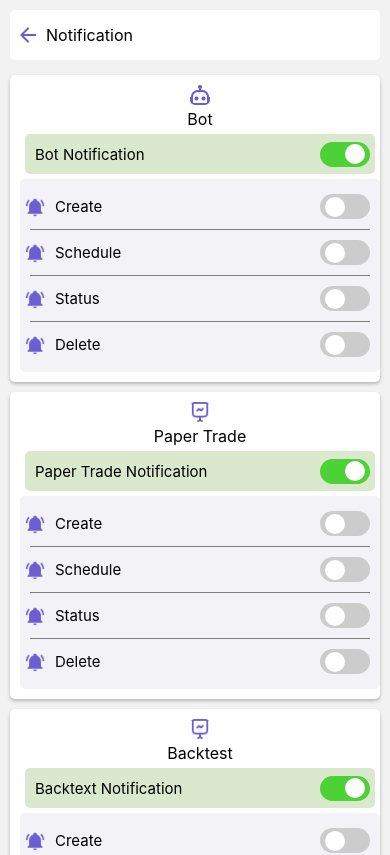
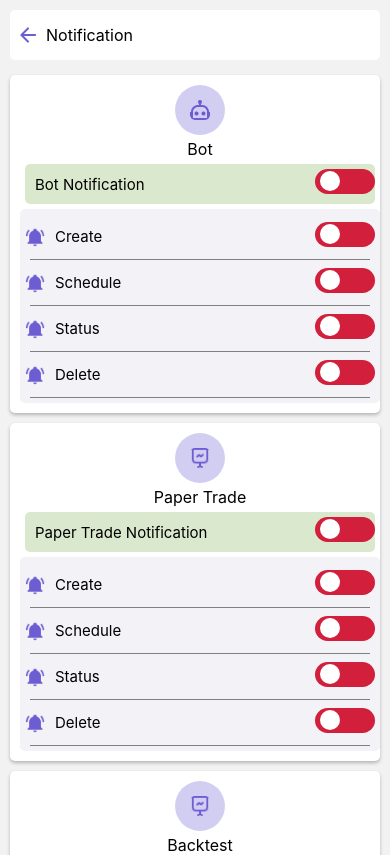
Before and after one commit to Jagadeshreddym/Y2tek, a React Native app: screen /notification in a window 390 px wide. Shown: the top 855 px of the page. Built offline with nearby package versions, Linux system fonts and the light colour scheme.

Commit message:
menu items

```diff
--- a/src/components/menu/Portfolio.tsx
+++ b/src/components/menu/Portfolio.tsx
@@ -53,8 +53,8 @@ const Portfolio = () => {
           <TouchableOpacity
             key={index}
             style={[
-              styles.tab,
-              selectedTab === index && styles.selectedTab, // Highlight selected tab
+              styles.tab1,
+              selectedTab === index && styles.selectedTab1, // Highlight selected tab
             ]}
             onPress={() => handleTabPress(index)} // Change selected tab
           >
@@ -86,16 +86,16 @@ const Portfolio = () => {
       <ScrollView style={{marginTop:30}}>
       <View style={{marginLeft:20, marginRight:20}}>
         {/* Table Header */}
-        <CardWithText title="BTCUSDT" image1={require('../../assets/images/robo_bolt.png')} image2={require('../../assets/images/navigation_arrow.png')} backgroundColor="white" content={content} navigate={navigateMenu} />
+        <CardWithText title="BTCUSDT" image1={require('../../assets/images/robo_bolt.png')} image2={require('../../assets/images/navigation_arrow.png')} backgroundColor="#f5dfc9" content={content} navigate={navigateMenu} />
 
 
-        <CardWithText title="BTCUSDT" image1={require('../../assets/images/robo_bolt.png')} image2={require('../../assets/images/navigation_arrow.png')} backgroundColor="white"  content={content} navigate={navigateMenu} />
+        <CardWithText title="BTCUSDT" image1={require('../../assets/images/robo_bolt.png')} image2={require('../../assets/images/navigation_arrow.png')} backgroundColor="#d8ebc5"  content={content} navigate={navigateMenu} />
 
 
-        <CardWithText title="BTCUSDT" image1={require('../../assets/images/robo_bolt.png')} image2={require('../../assets/images/navigation_arrow.png')} backgroundColor="white"  content={content} navigate={navigateMenu} />
+        <CardWithText title="BTCUSDT" image1={require('../../assets/images/robo_bolt.png')} image2={require('../../assets/images/navigation_arrow.png')} backgroundColor="#c6d6f5"  content={content} navigate={navigateMenu} />
 
 
-        <CardWithText title="BTCUSDT" image1={require('../../assets/images/robo_bolt.png')} image2={require('../../assets/images/navigation_arrow.png')} backgroundColor="white"  content={content} navigate={navigateMenu} />
+        <CardWithText title="BTCUSDT" image1={require('../../assets/images/robo_bolt.png')} image2={require('../../assets/images/navigation_arrow.png')} backgroundColor="#dcdaf5"  content={content} navigate={navigateMenu} />
 
       </View>
     </ScrollView>
@@ -124,7 +124,10 @@ const styles =  StyleSheet.create({
         marginVertical: 10,
       },
       selectedTab: {
-        backgroundColor: '#007bff', // Background for selected tab
+        backgroundColor: '#6d5dd4', // Background for selected tab
+      },
+      selectedTab1: {
+        backgroundColor: '#d8d5f0', // Background for selected tab
       },
       tabText: {
         fontSize: 16,
@@ -153,12 +156,19 @@ const styles =  StyleSheet.create({
         flex: 1,
         justifyContent: 'center',
         alignItems: 'center',
-        backgroundColor: '#e0e0e0',
+        backgroundColor: '#d7d3f0',
+
+      },
+      tab1: {
+        flex: 1,
+        justifyContent: 'center',
+        alignItems: 'center',
+        backgroundColor: 'f0f0f5',
 
       },
       selectedTabText: {
         color: '#333', // Text color for selected tab (white)
-        backgroundColor: '#007bff',
+        backgroundColor: '#6C5DD3'
       },
       tableHeader: {
         fontWeight: 'bold',
--- a/src/components/userProfileMenu/Notification.tsx
+++ b/src/components/userProfileMenu/Notification.tsx
@@ -3,18 +3,20 @@
 import React, { useState } from 'react';
 import {  View, Text, Image, TouchableOpacity, StyleSheet, Alert, ScrollView } from 'react-native';
 import OptionsList from '../../utils/OptionsList';
+import { useNavigation } from '@react-navigation/native';
+
 
 const Notification = () => {
-  const [contentBot, setContentBot] = useState(['Create', 'Schedule', 'Status', 'Delete']);
-  const [contentTrade, setContentTrade] = useState(['Create', 'Schedule', 'Status', 'Delete']);
-  // const [contentBackTest, setContentBackTest] = useState(['Backtext Notification']);
-  const [contentAcc, setContentAcc] = useState(['New device login', 'Password change', 'Mobile number change', 'Email change']);
-  const [contentWallet, setContentWallet] = useState(['Reacharge','Withdrawal', 'Deposite', 'Trade']);
+  const navigation = useNavigation();
+
+  const handleGoBack = () => {
+    navigation.goBack();  // This goes back to the previous screen in the stack
+  };
 
 return (
   <View style={{ height: "100%", flexDirection: 'column' }}>
     <View style={styles.container}>
-      <TouchableOpacity style={styles.button} onPress={() => alert('Button pressed!')}>
+      <TouchableOpacity style={styles.button} onPress={handleGoBack}>
         <Image source={require('../../assets/images/back.png')}  />
       </TouchableOpacity>
       <Text style={styles.text}>Notification</Text>
@@ -22,15 +24,15 @@ return (
     <ScrollView style={{marginTop:10}}>
       <View style={{marginLeft:20, marginRight:20}}>
         {/* Table Header */}
-        <OptionsList title="Bot" notificationType ="Bot Notification"  image1={require('../../assets/images/robo_bolt.png')} backgroundColor="white"/>
+        <OptionsList content={['Create', 'Schedule', 'Status', 'Delete']} title="Bot" notificationType="Bot Notification" image1={require('../../assets/images/robo_bolt.png')} backgroundColor="white" />
 
-        <OptionsList title="Paper Trade"  notificationType ="Paper Trade Notification" image1={require('../../assets/images/paper_trade.png')} backgroundColor="white"/>
+        <OptionsList title="Paper Trade" notificationType="Paper Trade Notification" image1={require('../../assets/images/paper_trade.png')} backgroundColor="white" content={['Create', 'Schedule', 'Status', 'Delete']}/>
 
-        <OptionsList title="Backtest"  notificationType ="Backtext Notification" image1={require('../../assets/images/paper_trade.png')} backgroundColor="white"/>
+        <OptionsList title="Backtest" notificationType="Backtext Notification" image1={require('../../assets/images/paper_trade.png')} backgroundColor="white" content={['Backtext Notification']}/>
 
-        <OptionsList title="Account"  notificationType ="Account Notification" image1={require('../../assets/images/robo_bolt.png')} backgroundColor="white"/>
+        <OptionsList title="Account" notificationType="Account Notification" image1={require('../../assets/images/robo_bolt.png')} backgroundColor="white" content={['New device login', 'Password change', 'Mobile number change', 'Email change']}/>
 
-        <OptionsList title="Walet"  notificationType ="Wallet Notification" image1={require('../../assets/images/wallet_focus.png')} backgroundColor="white"/>
+        <OptionsList title="Walet" notificationType="Wallet Notification" image1={require('../../assets/images/wallet_focus.png')} backgroundColor="white" content={['Reacharge','Withdrawal', 'Deposite', 'Trade']}/>
 
       </View>
     </ScrollView>
@@ -59,7 +61,7 @@ const styles = StyleSheet.create({
   text: {
     color: 'black', // Text color
     fontSize: 16,   // Text font size
-    marginLeft : 10,
+    marginLeft : 10 ,
   },
 });
 
--- a/src/components/userProfileMenu/Subscriptions.tsx
+++ b/src/components/userProfileMenu/Subscriptions.tsx
@@ -1,21 +1,26 @@
+import { useNavigation } from '@react-navigation/native';
 import React, {useState} from 'react';
 import {  View, TouchableOpacity, Image, Text, StyleSheet, Alert, ScrollView} from 'react-native';
 
 const Subscriptions = () => {
     const subscriptions = ['Active Subscriptions', 'Available Subscriptions',];
     const [selectedTab, setSelectedTab] = useState(0); // Initially, the first tab is selected
-
+ const navigation = useNavigation();
     const plans = ['Papertrade', 'Bots'];
+    const image_path = ['../../assets/images/tick_wrong.png', '../../assets/images/tick_right.png'];
 
     const handleTabPress = (index: React.SetStateAction<number>) => {
         console.log("Selected Index", index)
         setSelectedTab(index); // Update the selected tab index
     };
+    const handleGoBack = () => {
+        navigation.goBack();  // This goes back to the previous screen in the stack
+      };
 
     return (
         <View style={{ height: "100%", flexDirection: 'column' }}>
                 <View style={styles.container}>
-                    <TouchableOpacity style={styles.button} onPress={() => alert('Button pressed!')}>
+                    <TouchableOpacity style={styles.button} onPress={handleGoBack}>
                         <Image source={require('../../assets/images/back.png')}/>
                     </TouchableOpacity>
                     <Text style={styles.text}>Subscriptions</Text>
@@ -40,24 +45,38 @@ const Subscriptions = () => {
             <ScrollView style={{ marginTop: 10 }}>
                 <View style={styles.row}>
                     {plans.map((tab, index) => (
-                        <View>
-                        <View style={styles.rowContainer}>
-                            <Image source={require('../../assets/images/robo_bolt.png')} style={styles.icon} />
-                            <Text style={styles.text}>{tab}</Text>
-                            <Image source={require('../../assets/images/robo_bolt.png')} style={styles.icon} />
-                        </View>
-                            {/* <View>
+                        <View style={styles.listContainer}>
+                            <View style={styles.rowContainer}>
+                                <View style={{flexDirection:'row', alignItems:'center'}}>
+                                {index == 0 && <Image source={require('../../assets/images/tick_wrong.png')} />}
+                                {index == 1 && <Image source={require('../../assets/images/tick_right.png')} />}
+                                <Text style={styles.subText}>{tab}</Text>
+                                </View>
+                                <Image source={require('../../assets/images/navigate.png')} />
+                            </View>
+                            <View style={styles.availableContainer}>
                                 <Text style={styles.text}>Available</Text>
-                            </View> */}
+                                <Text style={styles.text}>0 of 15</Text>
+                            </View>
 
-                            {/* <View style={styles.separatorLine}></View> */}
+                            <View style={styles.defaultContainer}>
+                                <Text style={styles.text}>$49/month</Text>
+                                <Text style={styles.text_c}>Next Billing: 05 Feb 2024</Text>
+                            </View>
 
-                            <View>
+                            <View style={styles.separatorLine}></View>
+
+                            <View style={styles.defaultContainer}>
                                 <TouchableOpacity onPress={() => alert('Button pressed!')}>
-                                    <Text style={styles.text}>Recharge</Text>
+                                    <View style={styles.infoDocumentsViewButton}>
+                                    <Text style={styles.text_}>Recharge</Text>
+                                    </View>
+
                                 </TouchableOpacity>
                                 <TouchableOpacity onPress={() => alert('Button pressed!')}>
-                                    <Text style={styles.text}>Add More</Text>
+                                    <View style={styles.buttonborder}>
+                                    <Text style={styles.text_b}>Add More</Text>
+                                    </View>
                                 </TouchableOpacity>
                             </View>
                         </View>
@@ -91,16 +110,53 @@ const styles = StyleSheet.create({
         height: 50,
         marginLeft: 10,
     },
+    infoDocumentsViewButton:{
+        borderRadius: 5,
+        backgroundColor: '#695DCA',
+        height: 30,
+        marginLeft: 20,
+        marginRight: 20,
+        width:150,
+        justifyContent: 'center',
+        alignItems: 'center',
+      },
+      buttonborder:{
+        borderRadius: 5,
+        backgroundColor: 'white',
+        height: 30,
+        width:150,
+        borderColor:'#695DCA',
+        justifyContent: 'center',
+        alignItems: 'center',
+        borderWidth: 1,
+      },
     icon: {
         width: 30,  // Set the width of the image
         height: 20, // Set the height of the image
     },
     text: {
         color: 'black', // Text color
-        fontSize: 16,   // Text font size
+        fontSize: 14,   // Text font size
+        marginLeft : 10 ,
+    },
+    text_: {
+        color: 'white', // Text color
+        fontSize: 14,   // Text font size
         marginLeft: 10,
+        marginRight:10,
     },
-
+    text_c: {
+        color: 'black', // Text color
+        fontSize: 14,   // Text font size
+        marginLeft: 10,
+        marginRight:10,
+    },
+    text_b: {
+        color: '#695DCA', // Text color
+        fontSize: 14,   // Text font size
+        marginLeft: 10,
+        marginRight:10,
+    },
     tabBar: {
         flexDirection: 'row',
         height: 45,
@@ -146,31 +202,72 @@ const styles = StyleSheet.create({
     },
 
     rowContainer: {
+        height: 40,
         flex: 1,
-        backgroundColor: 'white',
+        // backgroundColor: 'green',
         marginLeft: 10,
         marginRight: 10,
-        marginTop: 10,
-        borderRadius: 5,
+        justifyContent:'space-between',
         flexDirection: 'row', // Aligns image and text horizontally
         alignItems: 'center', // Center aligns both image and text vertically
     },
 
+    listContainer: {
+        height: 180,
+        flex: 1,
+        marginLeft: 10,
+        marginRight: 10,
+        marginTop: 10,
+        borderRadius: 10,
+        backgroundColor: 'white'
+        // flexDirection: 'row', // Aligns image and text horizontally
+        // alignItems: 'center', // Center aligns both image and text vertically
+    },
+
     separatorLine: {
         height: 1,
-        backgroundColor: 'gray',
+        backgroundColor: '#D6DADC',
         marginBottom: 10,
         marginLeft: 15,
         marginRight: 15,
     },
 
     subContainer: {
-
         marginTop: 10,
         marginBottom: 10,
         marginLeft: 10,
         marginRight: 10,
     },
+
+    availableContainer:{
+        height: 40,
+        marginLeft: 10,
+        marginRight: 10,
+        borderRadius: 5,
+        backgroundColor: '#F2F2F7',
+        justifyContent:'space-between',
+        flexDirection: 'row', // Aligns image and text horizontally
+        alignItems: 'center', // Center aligns both image and text vertically
+        borderColor: '#D7D4EE',
+        borderWidth: 1,
+    },
+
+    defaultContainer:{
+        height: 40,
+        marginLeft: 10,
+        marginRight: 10,
+        borderRadius: 5,
+        justifyContent:'space-between',
+        backgroundColor: 'white',
+        flexDirection: 'row', // Aligns image and text horizontally
+        alignItems: 'center', // Center aligns both image and text vertically
+    },
+
+    subText: {
+        color: 'black', // Text color
+        fontSize: 15,   // Text font size
+        marginLeft: 5,
+    },
 });
 
 export default Subscriptions;
--- a/src/components/userProfileMenu/UserProfile.tsx
+++ b/src/components/userProfileMenu/UserProfile.tsx
@@ -1,10 +1,14 @@
 // screens/DetailsScreen.tsx
 
+import { useNavigation } from '@react-navigation/native';
 import React, {useState} from 'react';
 import { View, Text, TouchableOpacity, StyleSheet, Image, Alert, ScrollView, TextInput } from 'react-native';
 
-const UserProfile = ({navigation}) => {
-
+const UserProfile = ({}) => {
+ const navigation = useNavigation();
+ const handleGoBack = () => {
+  navigation.goBack();  // This goes back to the previous screen in the stack
+};
 const [phoneNumber, setPhoneNumber] = useState('');
 const [address, setAddress] = useState('');
 
@@ -25,10 +29,11 @@ return (
           <TextInput
             style={styles.input}
             value={phoneNumber}
+            maxLength={15}
             onChangeText={setPhoneNumber} // Updates the text state as the user types
             placeholder="Enter Phone Number"
           />
-          <TouchableOpacity onPress={() => alert('Button pressed!')}>
+          <TouchableOpacity onPress={handleGoBack}>
             <Text style={styles.updateButtonText}>UPDATE</Text>
           </TouchableOpacity>
         </View>
@@ -37,6 +42,7 @@ return (
           <TextInput
             style={styles.input}
             value={address}
+            maxLength={30}
             onChangeText={setAddress} // Updates the text state as the user types
             placeholder="Enter Address"
           />
@@ -137,6 +143,14 @@ const styles = StyleSheet.create({
     marginBottom:10,
     marginLeft: 10,
   },
+    infoDocumentsViewButton:{
+    backgroundColor: '#695DCA',
+    marginRight: 5,
+    marginLeft: 5,
+    alignItems:'center',
+    borderRadius: 5,
+    height: 33,
+  },
 
   container: {
     height:50,
@@ -210,14 +224,14 @@ const styles = StyleSheet.create({
   inputContainer: {
     height: 45,
     backgroundColor: 'white',
-    marginTop:10,
     borderRadius: 8,
     flexDirection: 'row', // Aligns image and text horizontally
     width: '93%',
     borderColor: '#C8CED1',
     borderWidth: 1,
     fontSize: 16,
-    marginBottom: 10,
+    justifyContent:'space-between',
+    alignItems:'center'
   },
 
   input: {
@@ -225,15 +239,14 @@ const styles = StyleSheet.create({
     fontSize: 16,
     marginLeft: 10,
     marginRight: 10,
+
   },
 
   updateButtonText: {
     color: '#695DCA', // Text color
     fontSize: 12,   // Text font size
-    justifyContent:'center',
     alignItems:'center',
-    marginTop:15,
-    marginBottom:10,
+    marginRight:10
   },
 
   deactivateAcctext: {
@@ -377,13 +390,16 @@ const styles = StyleSheet.create({
     marginBottom:5,
     marginLeft:5,
     alignItems:'center',
-    justifyContent: "center", // Centers the text vertically
+    justifyContent: 'space-between'
   },
 
   infoDocumentsViewButtonResend:{
     backgroundColor: '#695DCA',
     borderRadius: 5,
     height: 33,
+    width:150,
+    margin:10,
+    alignItems:'center'
   },
 
   guideLines:{
--- a/src/utils/CustomSwitch.tsx
+++ b/src/utils/CustomSwitch.tsx
@@ -1,56 +1,67 @@
-import { View, Text, TouchableOpacity, Animated } from 'react-native';
+import { View, Text, TouchableOpacity, Animated, Switch, StyleSheet } from 'react-native';
 import React, { useState } from 'react';
 
 
-const CustomSwitch = ({ onValueChange, value }) => {
-    const [switchValue, setSwitchValue] = useState(value);
-    const translateX = new Animated.Value(switchValue ? 20 : 0); // Animated value to slide the circle
+const CustomSwitch = ({ isOn, onToggle }) => {
+  const [toggleValue] = useState(new Animated.Value(isOn ? 1 : 0)); // Use 0 or 1 to control the switch state
 
-    // Handle switch toggle
   const toggleSwitch = () => {
-      const newValue = !switchValue;
-      setSwitchValue(newValue);
-      Animated.spring(translateX, {
-        toValue: newValue ? 40 : 0,
-        useNativeDriver: true,
+    Animated.timing(toggleValue, {
+      toValue: isOn ? 0 : 1, // Toggle the value between 0 and 1
+      duration: 300,
+      useNativeDriver: false, // Set to false for handling styles directly (e.g., left position)
     }).start();
-      onValueChange(newValue); // Notify parent component
+    onToggle(); // Call the onToggle function passed as a prop
   };
 
+  const switchPosition = toggleValue.interpolate({
+    inputRange: [0, 1],
+    outputRange: [0, 30], // Translate the switch knob from 0 to 30
+  });
+
+  const backgroundColor = toggleValue.interpolate({
+    inputRange: [0, 0],
+    outputRange: ['#D21F3C', '#4cd137'], // Light gray (off) and green (on)
+  });
+
   return (
-      <TouchableOpacity onPress={toggleSwitch} activeOpacity={0.7}>
-        <View
-          style={{
-            flexDirection: 'row',
-            alignItems: 'center',
-            padding: 5,
-          }}
-        >
-          {/* Custom Switch Track */}
-          <View
-            style={{
-              width: 50,
-              height: 25,
-              borderRadius: 20,
-              backgroundColor: switchValue ? '#4cd137' : '#ccc',
-              justifyContent: 'center',
-              padding: 5,
-            }}
-          >
-            {/* Custom Circle */}
-            <Animated.View
-              style={{
-                width: 20,
-                height: 20,
-                borderRadius: 15,
-                backgroundColor: 'white',
-                transform: [{ translateX }],
-              }}
-            />
-          </View>
-        </View>
+    <TouchableOpacity style={styles.switchContainer} onPress={toggleSwitch}>
+      <Animated.View style={[styles.switchBackground, { backgroundColor }]}>
+        <Animated.View style={[styles.switchKnob, { transform: [{ translateX: switchPosition }] }]} />
+      </Animated.View>
     </TouchableOpacity>
   );
 };
 
+const styles = StyleSheet.create({
+  container: {
+    flex: 1,
+    justifyContent: 'center',
+    alignItems: 'center',
+  },
+  label: {
+    fontSize: 18,
+    marginBottom: 20,
+  },
+  switchContainer: {
+    width: 60,
+    height: 30,
+    borderRadius: 50,
+    paddingBottom:5,
+  },
+  switchBackground: {
+    flex: 1,
+    borderRadius: 50,
+    justifyContent: 'center',
+  },
+  switchKnob: {
+    width: 20,
+    height: 20,
+    borderRadius: 50,
+    backgroundColor: 'white',
+    position: 'absolute',
+    top: 2,
+    left: 5,
+  },
+});
 export default CustomSwitch;
--- a/src/utils/OptionsList.tsx
+++ b/src/utils/OptionsList.tsx
@@ -3,9 +3,7 @@ import React, {useState} from 'react';
 import { View, Text, StyleSheet, Image, Switch } from 'react-native';
 import CustomSwitch from './CustomSwitch';
 
-const contentBots = ['Create', 'Schedule', 'Status', 'Delete'];
-const contentAcc = ['New device login', 'Password change', 'Mobile number change', 'Email change'];
-const contentWallet = ['Reacharge', 'Withdrawal', 'Deposite', 'Trade']
+
 
 
 interface OptionsModel {
@@ -13,80 +11,51 @@ interface OptionsModel {
   notificationType:string
   image1: any;
   backgroundColor?: string;
+  content:string[];
 }
 
-const OptionsList: React.FC<OptionsModel> = ({ title, notificationType, image1, backgroundColor = 'green'}) => {
+const OptionsList: React.FC<OptionsModel> = ({ title, notificationType, image1, backgroundColor = 'green', content}) => {
 
-// State to keep track of the switch's value
-const [isEnabled, setIsEnabled] = useState(false);
+  const [isOn, setIsOn] = useState(false);
+
+  const handleToggle = () => {
+    setIsOn((prevState) => !prevState);
+  };
 
 // Function to toggle the switch
-const toggleSwitch = () => setIsEnabled(previousState => !previousState);
 const handleSwitchChange = (newValue: any) => {
   console.log('Switch value:', newValue);
 };
   return (
     <View style={[styles.listBG, { backgroundColor }]}>
+
       <View style={styles.container}>
+        <View style={styles.roundedView}>
         <Image source={image1} style={styles.image} />
+        </View>
         <Text style={styles.title}>{title}</Text>
       </View>
 
       <View style={styles.listContainerOne}>
         <Text style={styles.label}>{notificationType}</Text>
-        <CustomSwitch value={true} onValueChange={handleSwitchChange} />
+        <CustomSwitch isOn={isOn} onToggle={handleToggle} />
       </View>
 
       <View style={styles.listContainerHori}>
 
-
-        <View style={styles.listContainer}>
-          <View style={{flexDirection:'row', alignContent:'center',alignItems:'center'}}>
-          <Image source={require("../assets/images/bell.png")} style={styles.subImage} />
-          <Text style={styles.label}>{contentBots[0]}</Text>
+      {content.map((content:string, index:number) => (
+        <View>
+          <View style={styles.listContainer}>
+            <View style={{flexDirection:'row', alignContent:'center',alignItems:'center'}}>
+            <Image source={require("../assets/images/bell.png")} style={styles.subImage} />
+            <Text style={styles.label}>{content}</Text>
+            </View>
+            <CustomSwitch isOn={isOn} onToggle={handleToggle} />
           </View>
-
-          <CustomSwitch value={false} onValueChange={handleSwitchChange} />
+          {index !== (content.length-1) && <View style={styles.line}></View>}
         </View>
-        <View style={styles.line}></View>
-        <View style={styles.listContainer}>
-        <View style={{flexDirection:'row', alignContent:'center',alignItems:'center'}}>
-
-          <Image source={require("../assets/images/bell.png")} style={styles.subImage} />
-          <Text style={styles.label}>{contentBots[1]}</Text>
-          </View>
-
-        <CustomSwitch value={false} onValueChange={handleSwitchChange} />
-        </View>
-        <View style={styles.line}></View>
-        <View style={styles.listContainer}>
-        <View style={{flexDirection:'row', alignContent:'center',alignItems:'center'}}>
-
-          <Image source={require("../assets/images/bell.png")} style={styles.subImage} />
-          <Text style={styles.label}>{contentBots[2]}</Text>
-          </View>
-
-        <CustomSwitch value={false} onValueChange={handleSwitchChange} />
-        </View>
-
-        <View style={styles.line}></View>
-        <View style={styles.listContainer}>
-        <View style={{flexDirection:'row', alignContent:'center',alignItems:'center'}}>
-
-          <Image source={require("../assets/images/bell.png")} style={styles.subImage} />
-          <Text style={styles.label}>{contentBots[3]}</Text>
-          </View>
-
-        <CustomSwitch value={false} onValueChange={handleSwitchChange} />
-        </View>
-
-
-
+      ))}
       </View>
-
-
-
-
     </View>
   );
 };
@@ -178,6 +147,14 @@ const styles = StyleSheet.create({
       marginLeft:5,
       marginRight:5,
     },
+    roundedView: {
+      width: 50,
+      height: 50,
+      backgroundColor: '#6C5DD34D',
+      justifyContent: 'center',
+      alignItems: 'center',
+      borderRadius: 30, // Round the corners
+    },
 
   });
 
```
Also changed, not shown: src/components/DrawerOverlay.tsx (+33 -29 lines), src/components/userProfileMenu/ActivityLogs.tsx (+7 -2 lines), src/utils/PieChartView.tsx (+5 -2 lines), src/App.tsx (line endings or trailing spaces). Lines whose indentation alone changed are shown as unchanged.
